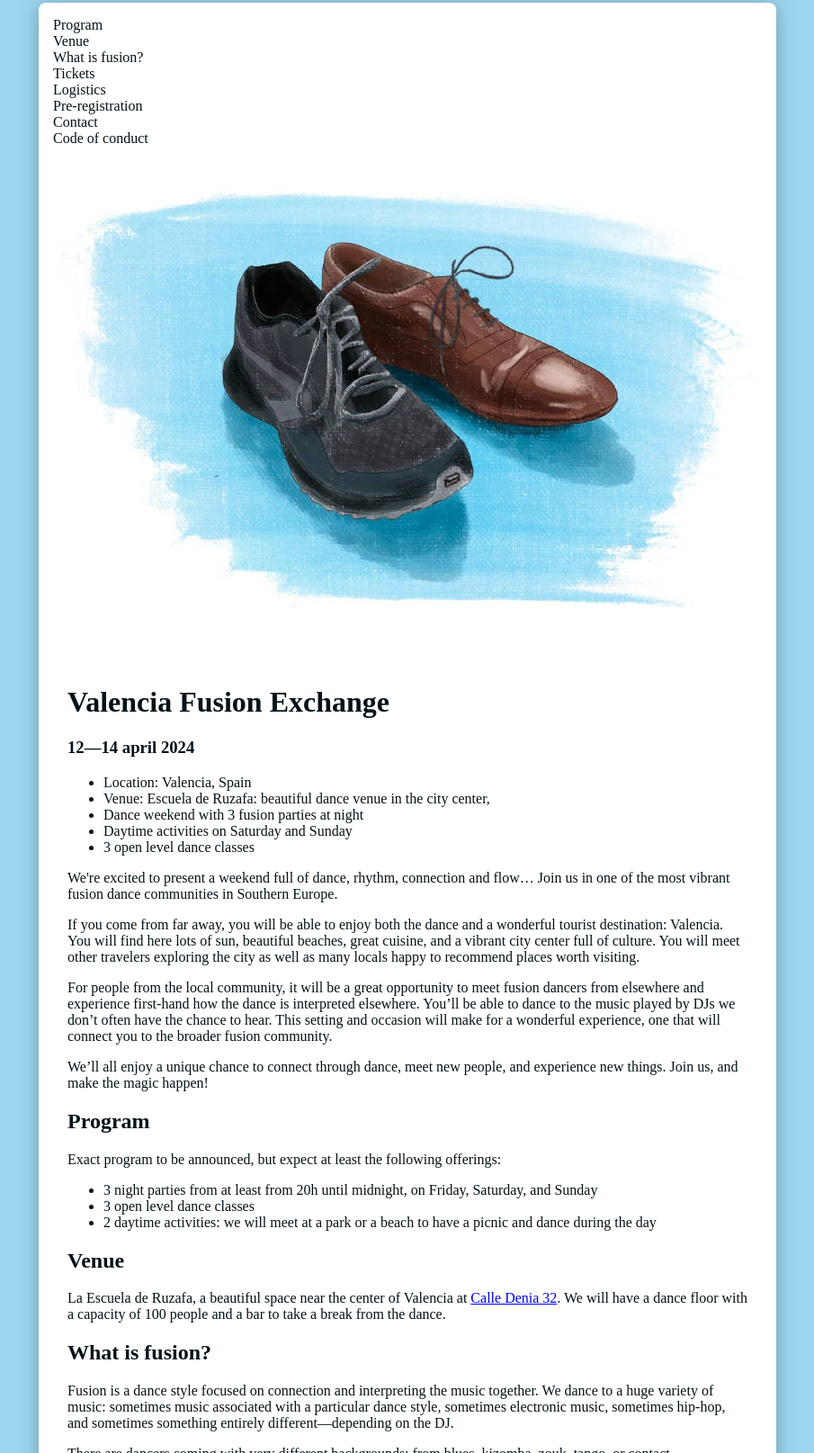
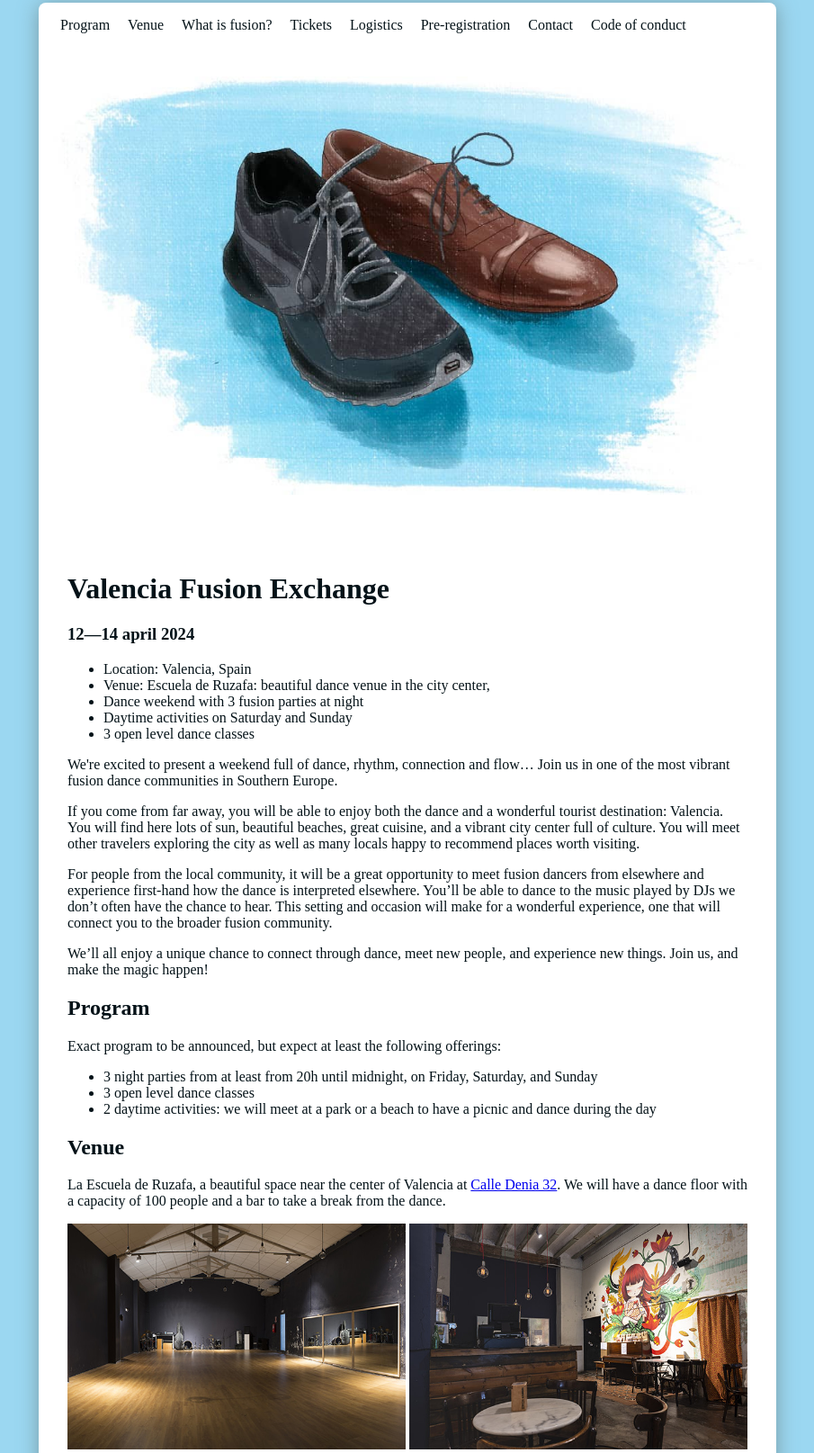
Before and after one commit to marcin-wosinek/valencia-fusion-exchange.com, a website: page index.html in a window 1280 px wide. Shown: the part 29-1644 px from the top of the page at 90% size, without its empty margins (187-1092 px from the left). Drawn offline with Linux system fonts and the light colour scheme.

Commit message:
Add fotos of venue

```diff
--- a/index.html
+++ b/index.html
@@ -137,6 +137,9 @@
           >. We will have a dance floor with a capacity of 100 people and a bar
           to take a break from the dance.
         </p>
+
+        <img class="image" src="./assets/sala-grande.jpg" />
+        <img class="image" src="./assets/bar.jpg" />
 
         <h2 id="what-is-fusion">What is fusion?</h2>
 
--- a/style.css
+++ b/style.css
@@ -11,6 +11,8 @@ body {
 .top-menu li {
   text-decoration: none;
   color: inherit;
+  display: inline;
+  margin: 0.5em;
 }
 
 .top-menu a {
@@ -35,3 +37,13 @@ body {
 .copy {
   padding: 44px 32px;
 }
+
+.image {
+  max-width: calc(50% - 2px);
+}
+
+@media (width <= 600px) {
+  .image {
+    max-width: 100%;
+  }
+}
```
Also changed, not shown: assets/bar.jpg (added), assets/sala-grande.jpg (added).
